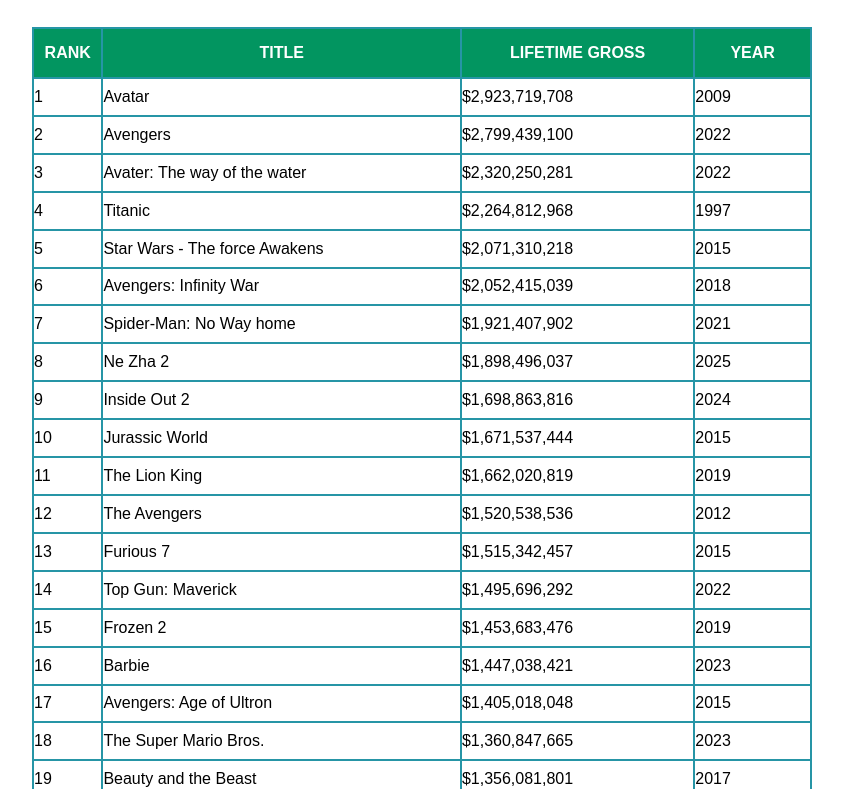
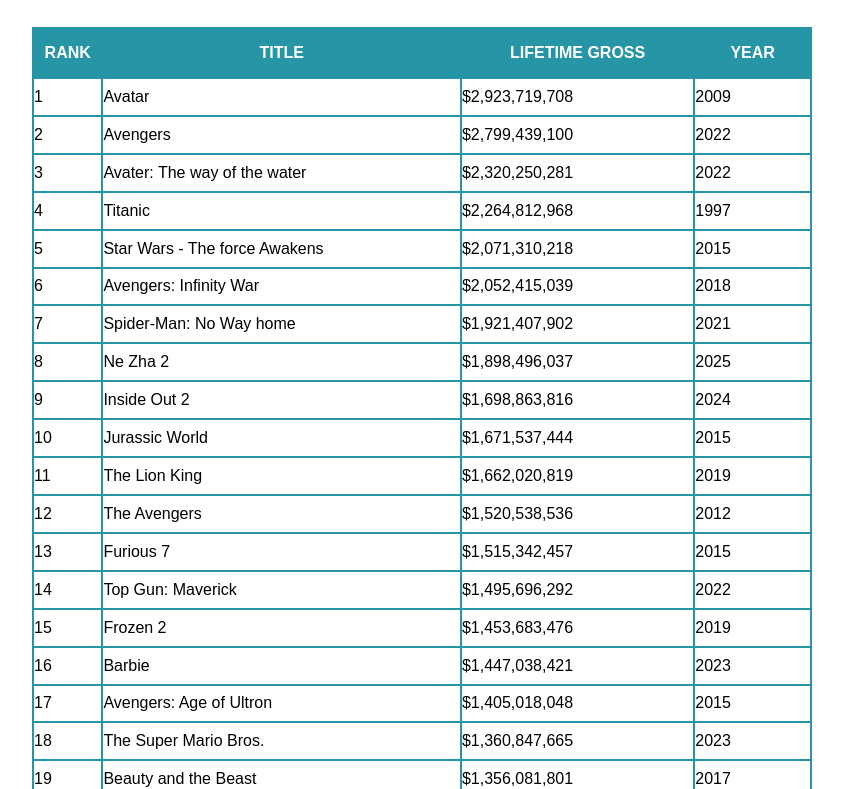
Before and after one commit to ITvarsity-Nkululeko-ITvarsity/Module-1-Assessment-4-, a plain HTML site: page index.html in a window 1280 px wide. Shown: the part 82-871 px from the top of the page, without its empty margins (218-1061 px from the left). Drawn offline with Linux system fonts and the light colour scheme.

Commit message:
table update

```diff
--- a/index.html
+++ b/index.html
@@ -11,7 +11,7 @@
         <h1>The Top 25 Highest Grossing Movies Of All Time</h1>
         <div class="my-table">
             <table border="1" bordercolor="#2695A6" width="65%" cellspacing="0" height="1000">
-                <tr height="50px" bgcolor="##2695A6" >
+                <tr height="50px" bgcolor="#2695A6" >
                     <th>RANK</th>
                     <th>TITLE</th>
                     <th width="30%">LIFETIME GROSS</th>
```
